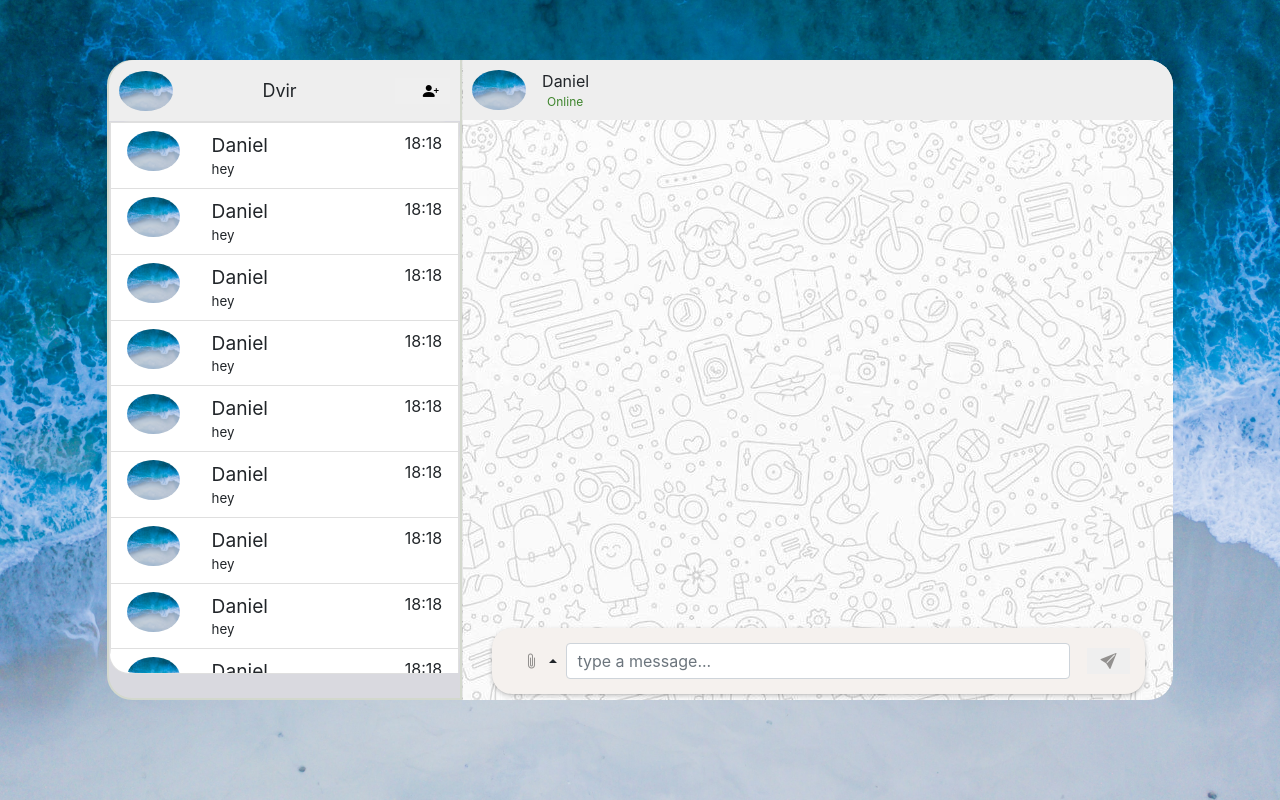
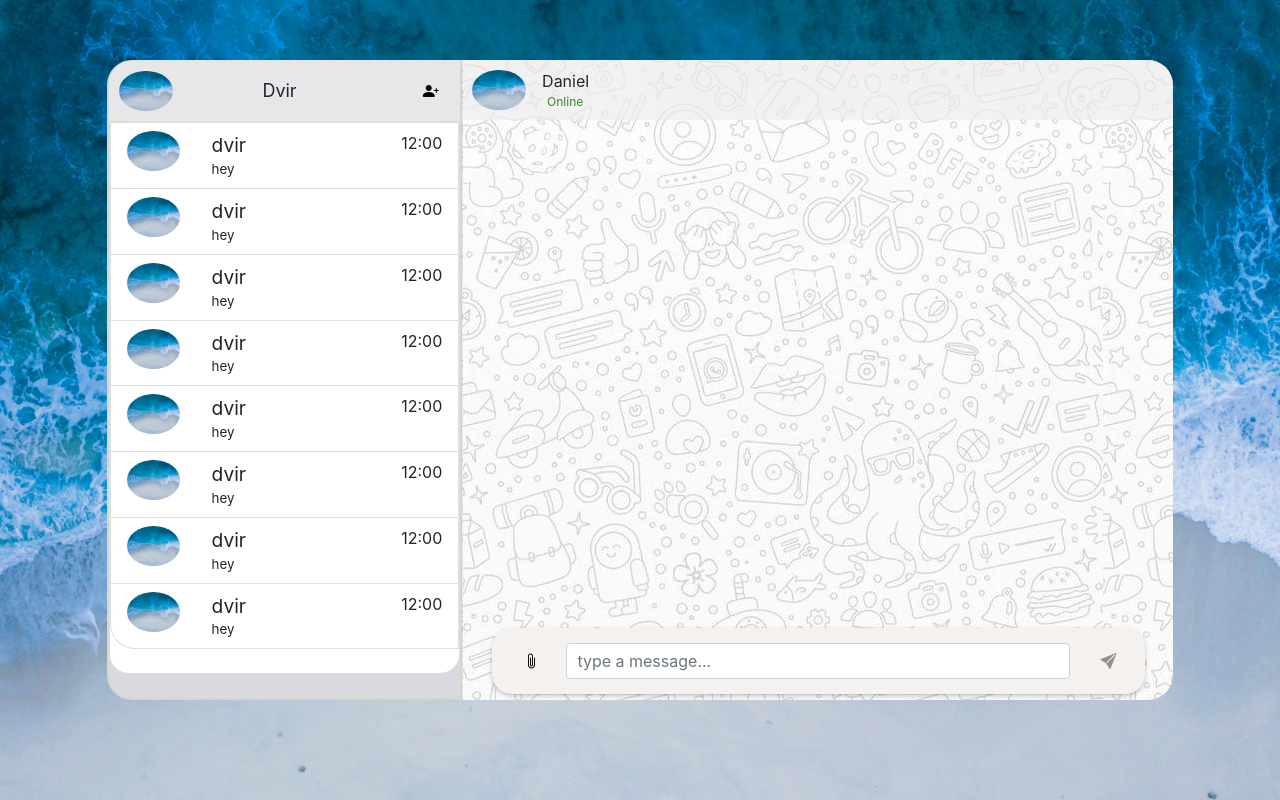
Before and after one commit to danielkarl888/WAppBIU, a React (Create React App) app: page / in a window 1280 px wide. Built offline with nearby package versions, Linux system fonts and the light colour scheme.

Commit message:
design final ver

```diff
--- a/src/ChatView/Left/LeftChat.css
+++ b/src/ChatView/Left/LeftChat.css
@@ -19,13 +19,16 @@
     }
     .hiddenbtn{
     border: none;
+    background: none;
      align-content: center;
      width: 100%;
+     position: relative;
     }
     .hiddenbtn:hover{
       background-color: rgb(201, 195, 195);
       border-radius: 70%;
       height: 40px;
+
     }
 
     .heading {
@@ -33,7 +36,7 @@
       margin: 0;
       width: 100%;
       margin-top: -0.55%;
-      background-color: #eee;
+      background-color: rgba(238, 238, 238, 0.658);
       align-items: center;
       border-radius: 25px 0px 0px 0px;
     }
@@ -46,7 +49,7 @@
 
     .heading-avatar-icon{
       border-radius: 50%;
-      height: 40px;
+      height: 60px;
       width: 40px;
     }
     .avatar {
--- a/src/ChatView/Left/LeftChat.js
+++ b/src/ChatView/Left/LeftChat.js
@@ -9,30 +9,14 @@ function LeftChat() {
         <TopHeadingLeft />
         <div className="card" style={{height: "87%"}}>
           <div className="contacts">
-            <Contact />
-            <Contact />
-            <Contact />
-            <Contact />
-            <Contact />
-            <Contact />
-            <Contact />
-            <Contact />
-            <Contact />
-            <Contact />
-            <Contact />
-            <Contact />
-            <Contact />
-            <Contact />
-            <Contact />
-            <Contact />
-            <Contact />
-            <Contact />
-            <Contact />
-            <Contact />
-            <Contact />
-            <Contact />
-            <Contact />
-            <Contact />
+            <Contact/>
+            <Contact name="noam"/>
+            <Contact name="noam"/>
+            <Contact name="noam"/>
+            <Contact name="noam"/>
+            <Contact name="noam"/>
+            <Contact name="noam"/>
+            <Contact name="noam"/>
           </div>
           </div>
 
--- a/src/ChatView/Left/contact.js
+++ b/src/ChatView/Left/contact.js
@@ -1,3 +1,4 @@
+import contacts from "./contacts";
 
 function Contact() {
     return (
@@ -12,7 +13,7 @@ function Contact() {
                     <div class="row mid-con">
 
                         <div class="row col-xs-8 sideBar-name">
-                            <span class="name-meta ">Daniel
+                            <span class="name-meta ">dvir
                             </span>
                         </div>
                         <div class="row col-xs-4 pull-right last-messege">
@@ -21,7 +22,7 @@ function Contact() {
                         </div>
                     </div>
                 </div>
-                <div class="col-sm-3 col-xs-9 sideBar-time"><span class="time-meta pull-right">18:18
+                <div class="col-sm-3 col-xs-9 sideBar-time"><span class="time-meta pull-right">12:00
                 </span>
                 </div>
             </div>
--- /dev/null
+++ b/src/ChatView/Left/contacts.js
@@ -0,0 +1,4 @@
+
+const contacts = [{name: 'dvir', lastMess: 'hey' }]
+
+export default contacts;
--- a/src/ChatView/Right/RepleyRow.js
+++ b/src/ChatView/Right/RepleyRow.js
@@ -3,12 +3,12 @@ function ReplayRow() {
         <div class="row d-flex align-items-center reply">
             <div class="col-sm-1 col-xs-1 reply-paperclip">
                 <div class="btn-group dropup">
-                    <button type="button" class="btn btn dropdown-toggle hiddenbtn" data-toggle="dropdown" aria-haspopup="true" aria-expanded="false">
+                    <button type="button" class="btn btn dropdown hiddenbtn" data-toggle="dropdown" aria-haspopup="true" aria-expanded="false">
                         <i class="bi bi-paperclip"></i>
                     </button>
                     <div class="dropdown-menu">
                         <div class="btn-toolbar" role="toolbar" aria-label="Toolbar with button groups">
-                            <div class="btn-group mr-2" role="group" aria-label="First group">
+                            <div class="btn-group-vertical mr-2" role="group" aria-label="First group">
                                 <button type="button" class="btnS"><i class="bi bi-image" style={{color:"black"}}></i></button>
                                 <button type="button" class="btnS "><i class="bi bi-camera-fill" style={{color:"black"}}></i></button>
                                 <button type="button" class="btnS "><i class="bi bi-music-note-beamed" style={{color:"black"}}></i></button>
--- a/src/ChatView/Right/RightChat.css
+++ b/src/ChatView/Right/RightChat.css
@@ -20,7 +20,7 @@
         padding: 1.3%;
         margin: 0;
         width: 100%;
-        background-color: #eee;
+        background-color: rgba(238, 238, 238, 0.699);
         align-items: center;
     }
 
@@ -74,13 +74,16 @@
       }
       .reply-paperclip {
         padding: 5px !important;
+        background: none;
+        border: none;
       }
 
       .reply-paperclip i {
         text-align: center;
         padding: 5px 5px 5px 5px !important;
-        color: #93918f;
+        color: #0f0f0e;
         cursor: pointer;
+        size: 20px;;
 
       }
       .reply-send {
@@ -102,9 +105,7 @@
         text-indent: 5px;
         font-size: 16px;
       }
-      .btnGroupDrop1{
-          size: 15px;
-      }
+
       .dropdown-menu{
         padding: 0%;
         padding-bottom: 50%;
@@ -115,8 +116,8 @@
 
       .btnS{
         padding: 14px;
-        margin-left: 2%;
-        margin-right: 2%;
+        margin-top: 2%;
+        margin-bottom: 2%;
         border-radius: 30%;
         border: none;
         background-color: #8a86827c;
--- a/src/ChatView/mainView.css
+++ b/src/ChatView/mainView.css
@@ -2,7 +2,8 @@
   border-radius: 25px;
   border: 2% solid #cad3be;
   position: relative;
-  height: 10%;
+  height: 100%;
+  background-color: #cad3be00;
 }
 
 
```
Also changed, not shown: src/ChatView/Right/Messages.js (added).
